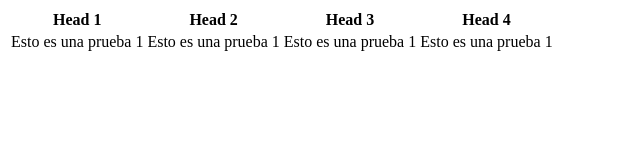
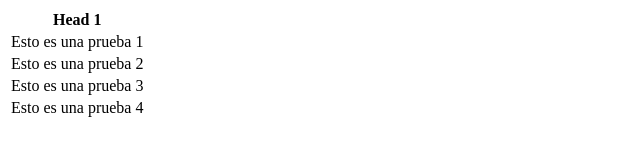
Before and after one commit to mtovard/curso-web-02, a plain HTML site: page index.html in a window 1280 px wide. Shown: the whole page, without its empty margins (0-640 px from the left). Drawn offline with Linux system fonts and the light colour scheme.

```diff
--- a/index.html
+++ b/index.html
@@ -9,15 +9,16 @@
     <table>
         <tr>
             <th>Head 1</th>
-            <th>Head 2</th>
-            <th>Head 3</th>
-            <th>Head 4</th>
         </tr>
         <tr>
             <td>Esto es una prueba 1 </td>
-            <td>Esto es una prueba 1 </td>
-            <td>Esto es una prueba 1 </td>
-            <td>Esto es una prueba 1 </td>
+        </tr>
+            <td>Esto es una prueba 2 </td>
+        <tr>
+            <td>Esto es una prueba 3 </td>
+        </tr>
+        <tr>
+            <td>Esto es una prueba 4 </td>
         </tr>
     </table>
 </body>
```
